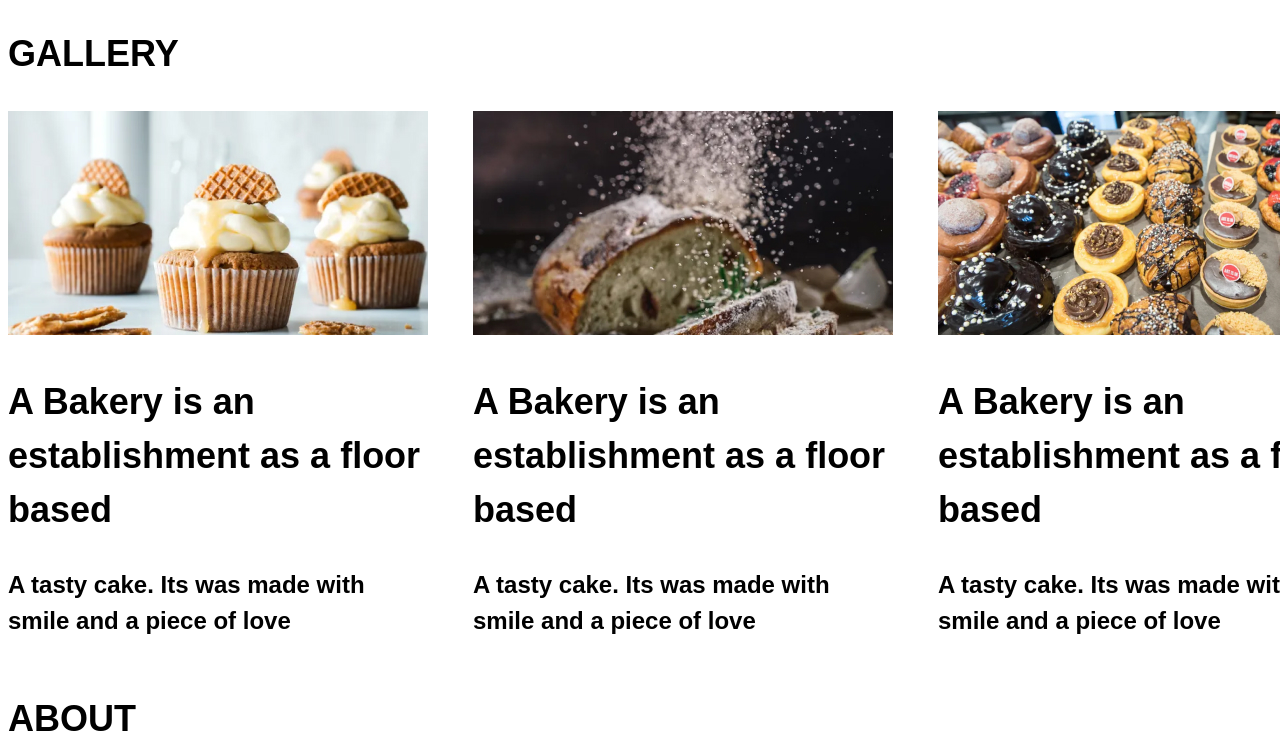
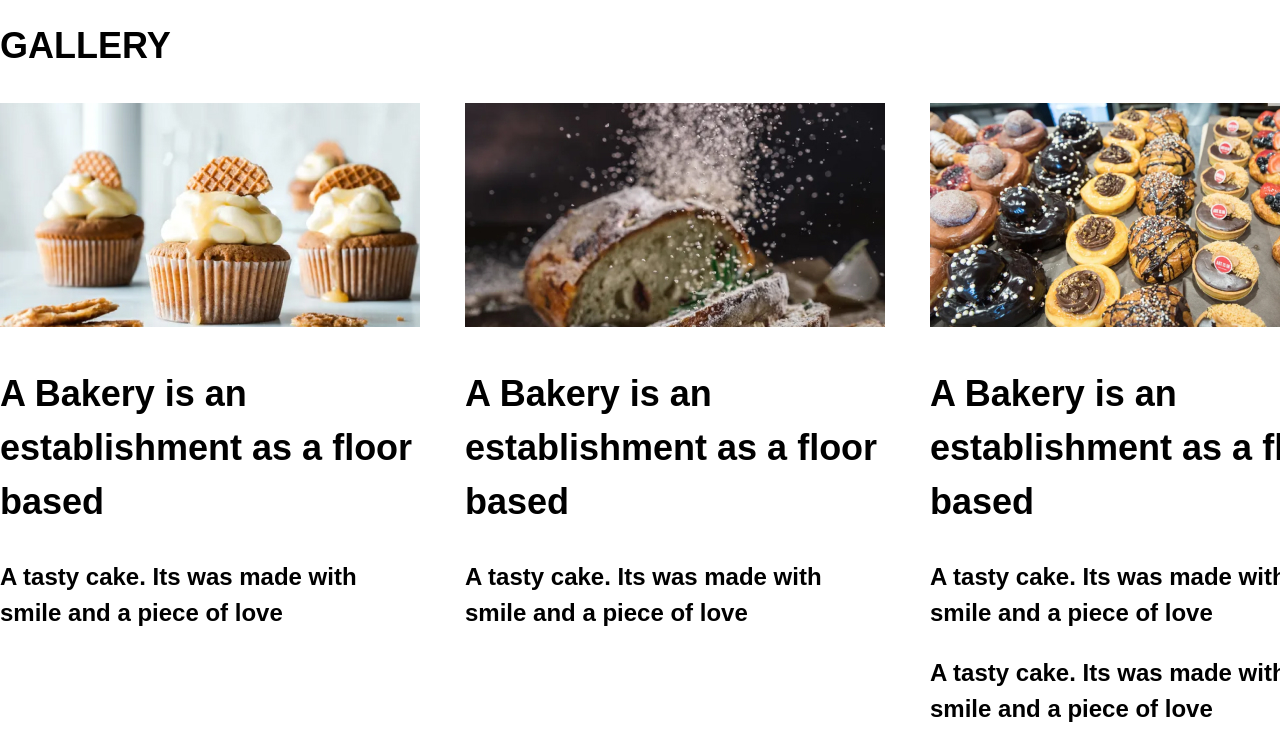
Before and after one commit to MaximPetrenko/first_project, a plain HTML site: page index.html in a window 1280 px wide. Shown: the part 220-953 px from the top of the page. Drawn offline with Linux system fonts and the light colour scheme.

Commit message:
Add some changes

```diff
--- a/css/style_new.css
+++ b/css/style_new.css
@@ -7,6 +7,8 @@ body {
     font-size: 24px;
     font-weight: 900;
     line-height: 1.5;
+    margin: 0;
+    padding: 0;
 }
 
 .hidden {
@@ -96,9 +98,12 @@ h2 {
 
 /* gallery section */
 
-.gallery-section-container {
+.gallery-list {
     display: flex;
     gap: 45px;
+}
+
+.gallery-items {
     flex-basis: calc(100% - 45px / 3);
 }
 
--- a/index.html
+++ b/index.html
@@ -37,23 +37,29 @@
         <section id="section-gallery">
             <div class="container">
                 <h2 class="text-upper">Gallery</h2>
-                <div class="gallery-section-container">
+                <ul class="gallery-list">
+                    <li class="gallery-items">
                         <article>
                             <img src="./images/honey-waffle-cupcake.jpg" alt="honey waffle">
                             <h2>A Bakery is an establishment as a floor based</h2>
                             <p>A tasty cake. Its was made with smile and a piece of love</p>
                         </article>
+                    </li>
+                    <li class="gallery-items">
                         <article>
                             <img src="./images/delightful-cooking-photography.jpg" alt="delinghtful">
                             <h2>A Bakery is an establishment as a floor based</h2>
                             <p>A tasty cake. Its was made with smile and a piece of love</p>
                         </article>
+                    </li>
+                    <li class="gallery-items">
                         <article>
                             <img src="./images/column-of-bakery-delicacies.jpg" alt="donats">
                             <h2>A Bakery is an establishment as a floor based</h2>
-                        <p>A tasty cake. Its was made with smile and a piece of love</p>
+                            <p>A tasty cake. Its was made with smile and a piece of love</p>                               <p>A tasty cake. Its was made with smile and a piece of love</p>
                         </article>
-                </div>
+                    </li>
+                </ul>
             </div>
         </section>
         <section id="section-about">
```
Lines whose indentation alone changed are shown as unchanged.
